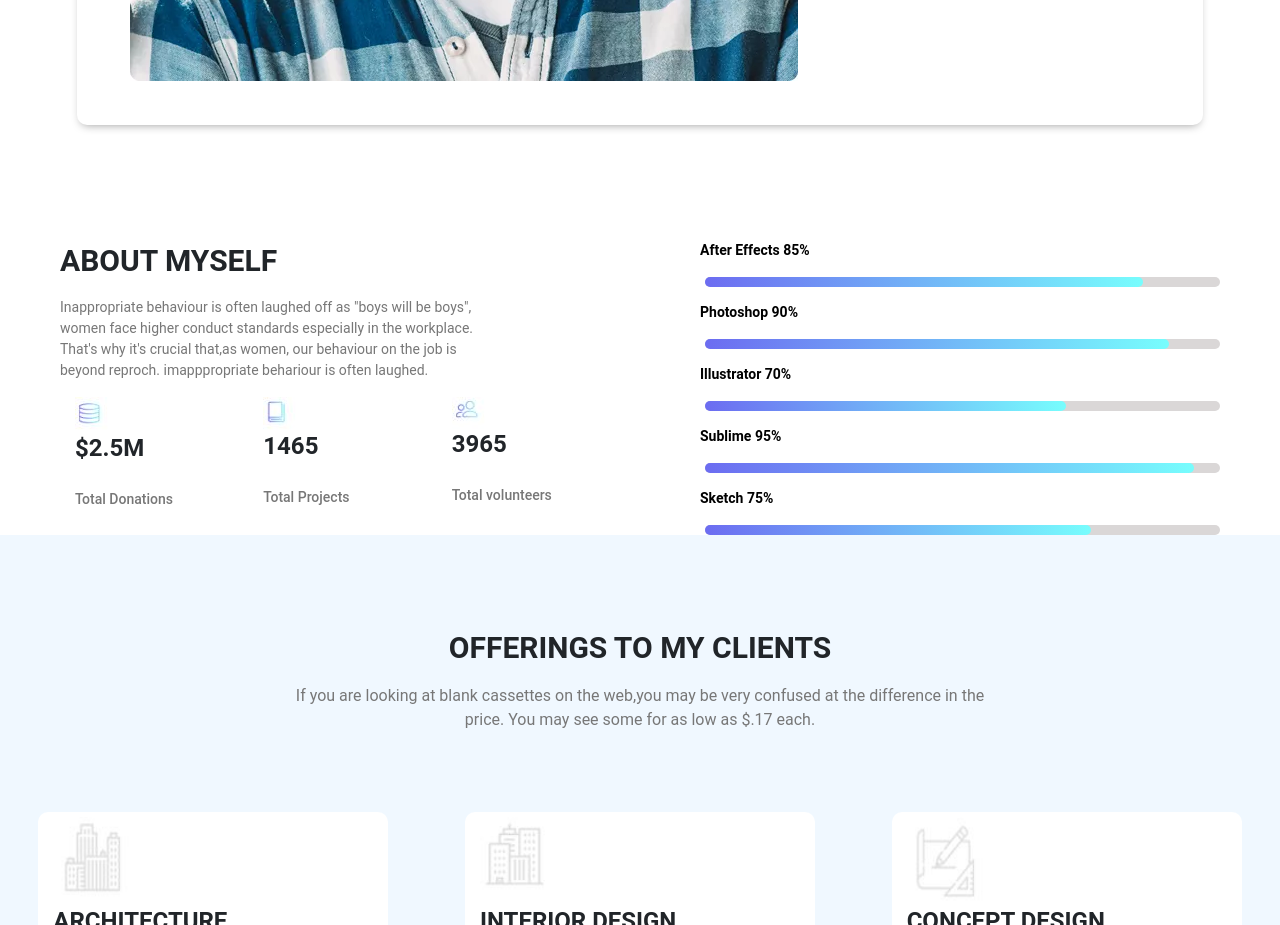
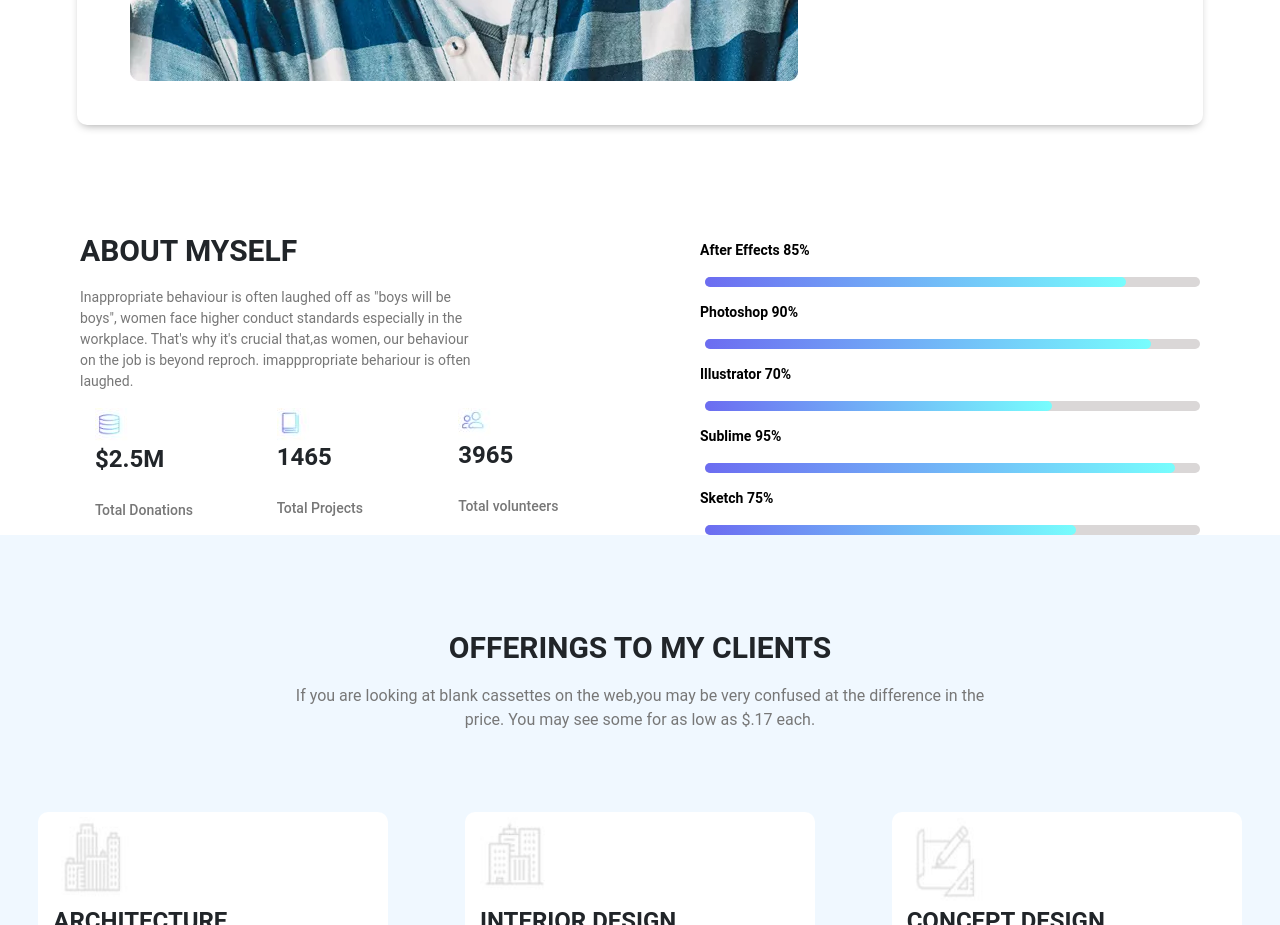
Before and after one commit to ha-fsatariq/UI-Assignment, a plain HTML site: page index.html in a window 1280 px wide. Shown: the part 942-1867 px from the top of the page. Drawn offline with nearby package versions, Linux system fonts and the light colour scheme.

Commit message:
Update style.css

```diff
--- a/style.css
+++ b/style.css
@@ -27,7 +27,10 @@
     font-size: 12px;
     padding: 30px 15px;
 }
-
+.aboutSection{
+    margin-left: 20px;
+    margin-right: 20px;
+}
 .aboutSection .about{
     min-width: 45vw;
     height:auto;
```
